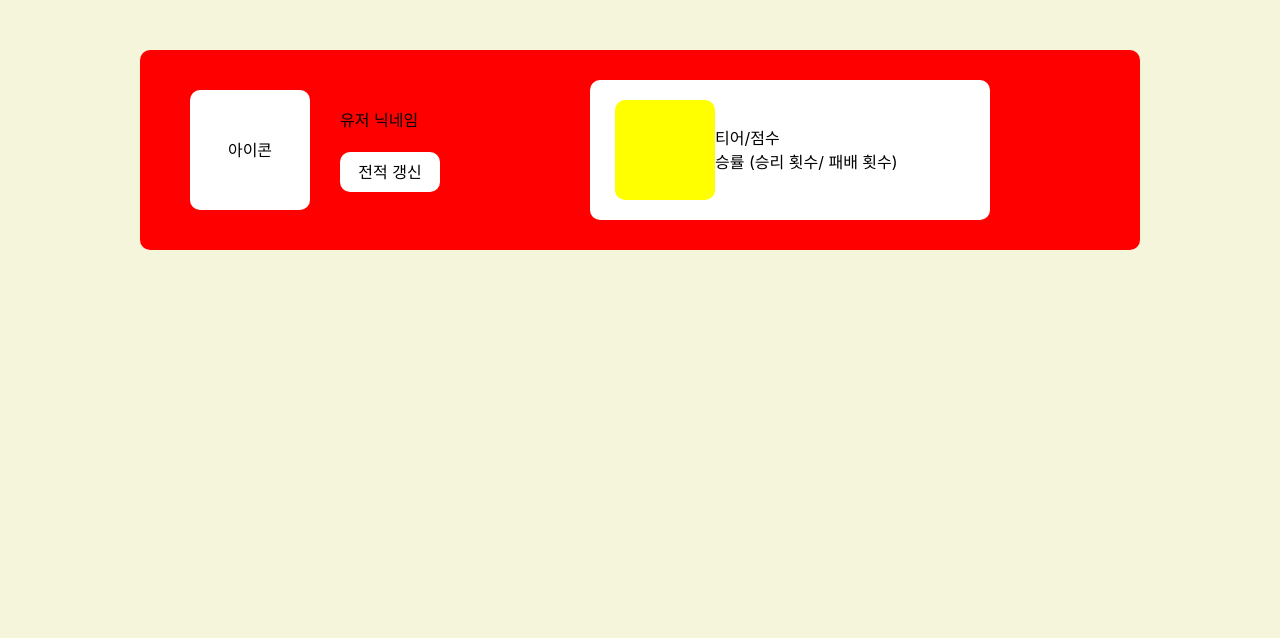
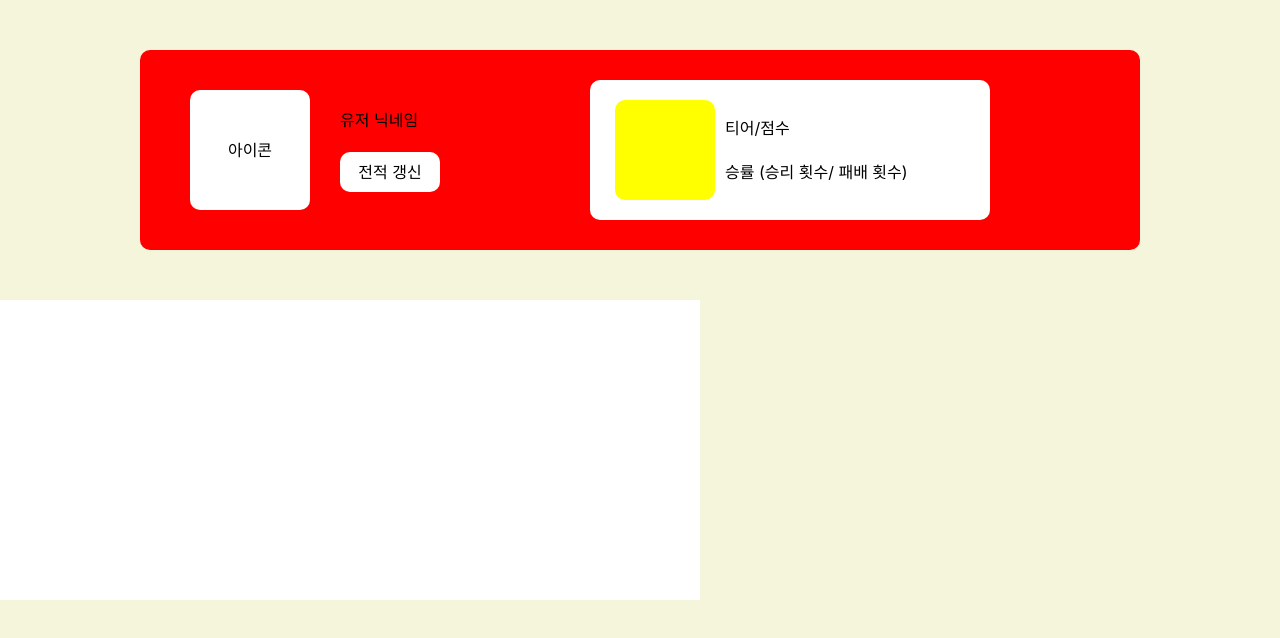
Before and after one commit to hang-hae-gg/FE-hang-hae-gg, a React (Create React App) app in the folder client/: page /ScoreSearch in a window 1280 px wide. Shown: the top 638 px of the page. Built offline with nearby package versions, Linux system fonts and the light colour scheme.

Commit message:
feat: 검색화면 구현

```diff
--- a/client/src/pages/ScoreSearch.jsx
+++ b/client/src/pages/ScoreSearch.jsx
@@ -13,12 +13,13 @@ export const ScoreSearch = () => {
           </UserInfo>
           <TierInfo>
             <TierIcon></TierIcon>
-            <div>
+            <TierPercentage>
               <TierName>티어/점수</TierName>
               <WinningRate>승률 (승리 횟수/ 패배 횟수)</WinningRate>
-            </div>
+            </TierPercentage>
           </TierInfo>
         </UserDataDiv>
+        <UserScore></UserScore>
       </Contents>
     </Container>
   );
@@ -100,6 +101,16 @@ const TierIcon = styled.div`
 
 const TierPercentage = styled.div``;
 
-const TierName = styled.div``;
+const TierName = styled.div`
+  padding: 10px;
+`;
 
-const WinningRate = styled.div``;
+const WinningRate = styled.div`
+  padding: 10px;
+`;
+
+const UserScore = styled.div`
+  width: 700px;
+  height: 300px;
+  background-color: white;
+`;
```
